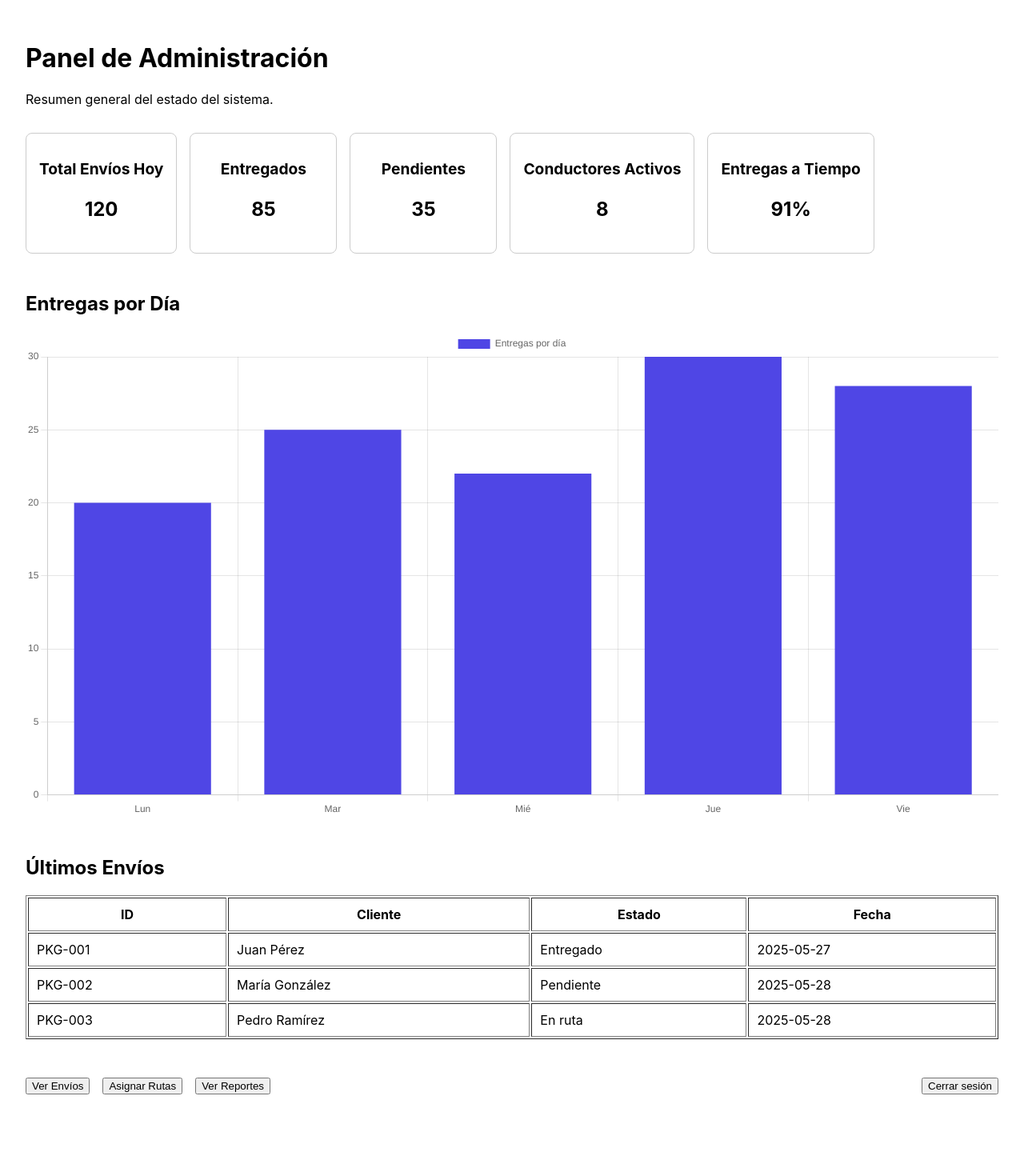
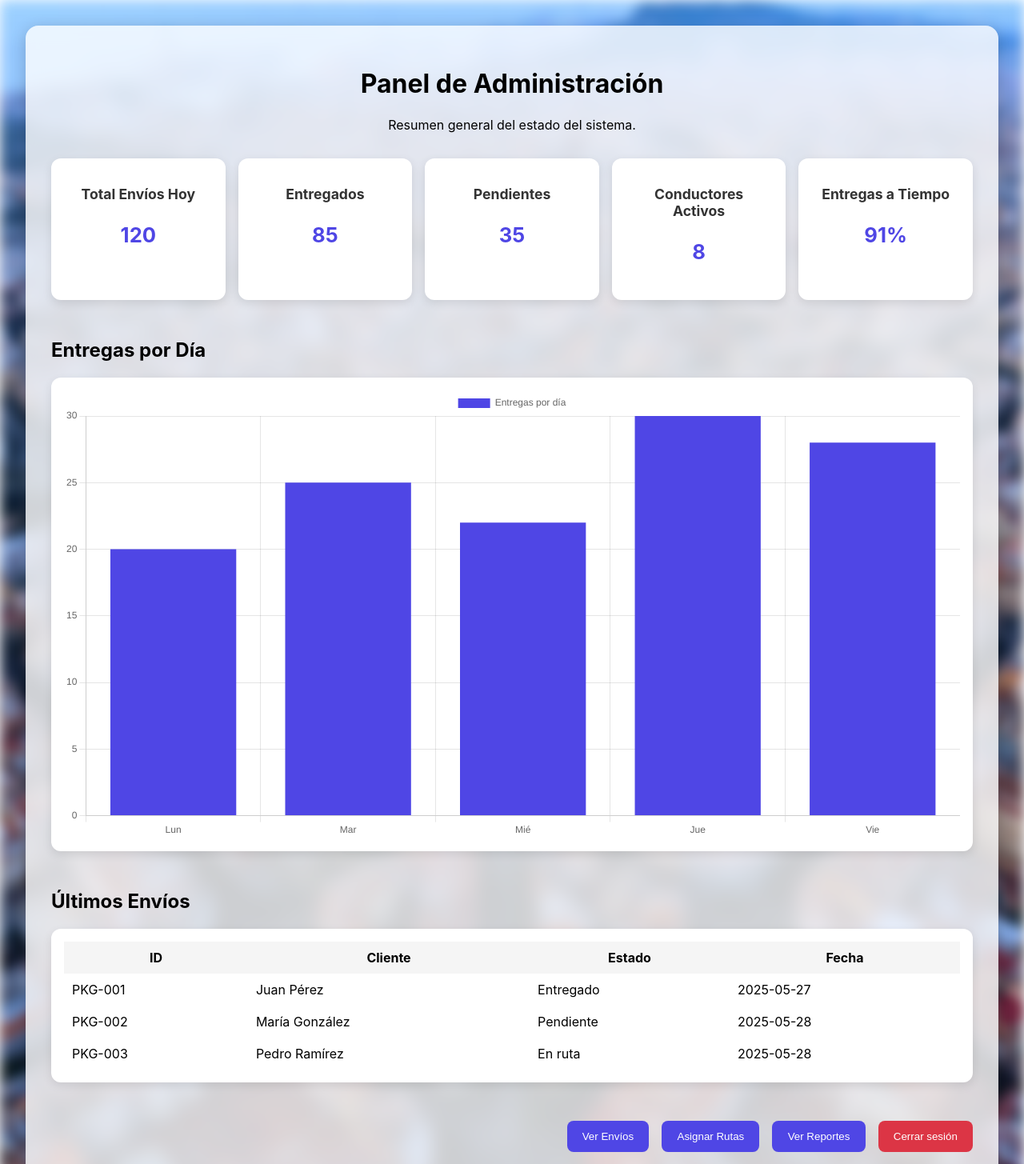
Before and after one commit to CapitanCigarro/Proyecto-Dise-o-software, a React (Create React App) app in the folder web-admin/: page /dashboard in a window 1280 px wide. Shown: the top 1455 px of the page at 80% size. Before the commit the page ends 1400 px from the top, so only its background shows below. Built offline with nearby package versions, Linux system fonts and the light colour scheme; sample sign-in values are in the browser's storage.

Commit message:
feat: implemented an style for the dashboard

```diff
--- a/web-admin/src/pages/Dashboard.tsx
+++ b/web-admin/src/pages/Dashboard.tsx
@@ -1,4 +1,4 @@
-import React from 'react';
+import React, { CSSProperties } from 'react';
 import { useNavigate } from 'react-router-dom';
 import { useAuth } from '../context/AuthContext';
 import { Bar } from 'react-chartjs-2';
@@ -17,7 +17,6 @@ const Dashboard = () => {
   const { logout } = useAuth();
   const navigate = useNavigate();
 
-  // Datos mock que luego puedes reemplazar por API calls
   const metrics = {
     totalEnvios: 120,
     entregados: 85,
@@ -44,12 +43,14 @@ const Dashboard = () => {
   ];
 
   return (
-    <div style={{ padding: '2rem' }}>
-      <h1>Panel de Administración</h1>
-      <p>Resumen general del estado del sistema.</p>
+    <div style={styles.page}>
+      <div style={styles.backgroundBlur} />
+      <div style={styles.container}>
+        <h1 style={styles.title}>Panel de Administración</h1>
+        <p style={styles.subtitle}>Resumen general del estado del sistema.</p>
 
         {/* MÉTRICAS */}
-      <div style={{ display: 'flex', gap: '1rem', marginTop: '2rem' }}>
+        <div style={styles.metricsWrapper}>
           <Card title="Total Envíos Hoy" value={metrics.totalEnvios} />
           <Card title="Entregados" value={metrics.entregados} />
           <Card title="Pendientes" value={metrics.pendientes} />
@@ -58,16 +59,19 @@ const Dashboard = () => {
         </div>
 
         {/* GRÁFICO */}
-      <div style={{ marginTop: '3rem' }}>
+        <div style={styles.chartWrapper}>
           <h2>Entregas por Día</h2>
+          <div style={styles.chartBox}>
             <Bar data={chartData} />
+          </div>
         </div>
 
         {/* ÚLTIMOS ENVÍOS */}
-      <div style={{ marginTop: '3rem' }}>
+        <div style={styles.lastShipmentsWrapper}>
           <h2>Últimos Envíos</h2>
-        <table border={1} cellPadding={10} style={{ width: '100%', marginTop: '1rem' }}>
-          <thead>
+          <div style={styles.lastShipmentsBox}>
+            <table cellPadding={10} style={styles.table}>
+              <thead style={styles.tableHeader}>
                 <tr>
                   <th>ID</th>
                   <th>Cliente</th>
@@ -87,15 +91,20 @@ const Dashboard = () => {
               </tbody>
             </table>
           </div>
+        </div>
 
         {/* ACCESOS RÁPIDOS */}
-      <div style={{ marginTop: '3rem', display: 'flex', gap: '1rem' }}>
-        <button onClick={() => navigate('/envios')}>Ver Envíos</button>
-        <button onClick={() => navigate('/asignar-rutas')}>Asignar Rutas</button>
-        <button onClick={() => navigate('/reportes')}>Ver Reportes</button>
-        <button onClick={logout} style={{ marginLeft: 'auto' }}>
+        <div style={styles.quickAccessWrapper}>
+          <button onClick={() => navigate('/envios')} style={styles.button}>Ver Envíos</button>
+          <button onClick={() => navigate('/asignar-rutas')} style={styles.button}>Asignar Rutas</button>
+          <button onClick={() => navigate('/reportes')} style={styles.button}>Ver Reportes</button>
+          <button
+            onClick={logout}
+            style={{ ...styles.button, ...styles.logoutButton }}
+          >
             Cerrar sesión
           </button>
+        </div>
       </div>
     </div>
   );
@@ -107,18 +116,126 @@ type CardProps = {
 };
 
 const Card = ({ title, value }: CardProps) => (
-  <div
-    style={{
-      border: '1px solid #ccc',
-      borderRadius: '8px',
-      padding: '1rem',
-      minWidth: '150px',
-      textAlign: 'center',
-    }}
-  >
-    <h2 style={{ fontSize: '1.2rem', marginBottom: '0.5rem' }}>{title}</h2>
-    <p style={{ fontSize: '1.5rem', fontWeight: 'bold' }}>{value}</p>
+  <div style={styles.card}>
+    <h2 style={styles.cardTitle}>{title}</h2>
+    <p style={styles.cardValue}>{value}</p>
   </div>
 );
 
+const styles: { [key: string]: CSSProperties } = {
+  page: {
+    position: 'relative',
+    minHeight: '100vh',
+    display: 'flex',
+    alignItems: 'center',
+    justifyContent: 'center',
+    padding: '2rem',
+    overflow: 'hidden',
+},
+
+  backgroundBlur: {
+    position: 'absolute',
+    top: 0,
+    left: 0,
+    right: 0,
+    bottom: 0,
+    backgroundImage: `url('/Wallpaper.jpg')`,
+    backgroundSize: 'cover',
+    backgroundPosition: 'center',
+    filter: 'blur(8px)',
+    zIndex: 0,
+},
+  container: {
+    position: 'relative',
+    zIndex: 1,
+    backgroundColor: 'rgba(255, 255, 255, 0.8)',
+    backdropFilter: 'blur(10px)',
+    borderRadius: '16px',
+    padding: '2rem',
+    maxWidth: '1200px',
+    width: '100%',
+    boxShadow: '0 4px 20px rgba(0,0,0,0.2)',
+    overflowY: 'auto',
+    maxHeight: '100%',
+},
+
+  title: {
+    textAlign: 'center',
+  },
+  subtitle: {
+    textAlign: 'center',
+    marginBottom: '2rem',
+  },
+  metricsWrapper: {
+    display: 'flex',
+    flexWrap: 'wrap',
+    gap: '1rem',
+    justifyContent: 'center',
+  },
+  chartWrapper: {
+    marginTop: '3rem',
+  },
+  chartBox: {
+    backgroundColor: '#fff',
+    borderRadius: '12px',
+    padding: '1rem',
+    boxShadow: '0 4px 12px rgba(0,0,0,0.1)',
+  },
+  lastShipmentsWrapper: {
+    marginTop: '3rem',
+  },
+  lastShipmentsBox: {
+    backgroundColor: '#fff',
+    borderRadius: '12px',
+    padding: '1rem',
+    boxShadow: '0 4px 12px rgba(0,0,0,0.1)',
+    overflowX: 'auto',
+  },
+  table: {
+    width: '100%',
+    borderCollapse: 'collapse',
+  },
+  tableHeader: {
+    backgroundColor: '#f5f5f5',
+  },
+  quickAccessWrapper: {
+    marginTop: '3rem',
+    display: 'flex',
+    gap: '1rem',
+    justifyContent: 'flex-end',
+    flexWrap: 'wrap',
+  },
+  button: {
+    padding: '0.75rem 1.2rem',
+    backgroundColor: '#4F46E5',
+    color: 'white',
+    border: 'none',
+    borderRadius: '8px',
+    cursor: 'pointer',
+    fontWeight: '500',
+  },
+  logoutButton: {
+    backgroundColor: '#DC3545',
+  },
+  card: {
+    backgroundColor: '#fff',
+    borderRadius: '12px',
+    padding: '1.2rem',
+    minWidth: '150px',
+    textAlign: 'center',
+    flex: 1,
+    boxShadow: '0 4px 12px rgba(0,0,0,0.1)',
+  },
+  cardTitle: {
+    fontSize: '1.1rem',
+    marginBottom: '0.5rem',
+    color: '#333',
+  },
+  cardValue: {
+    fontSize: '1.6rem',
+    fontWeight: 'bold',
+    color: '#4F46E5',
+  },
+};
+
 export default Dashboard;
```
Lines whose indentation alone changed are shown as unchanged.
